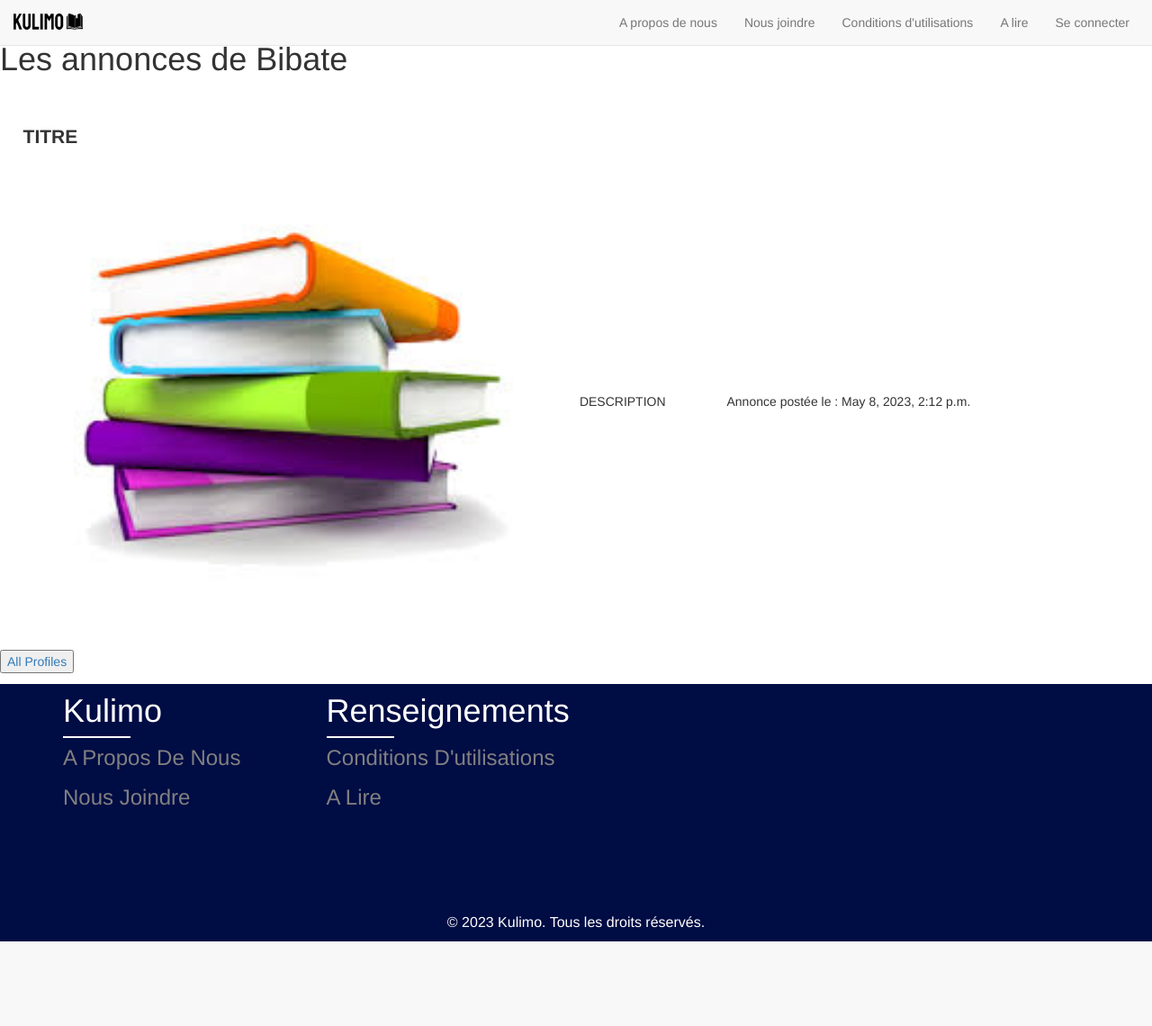
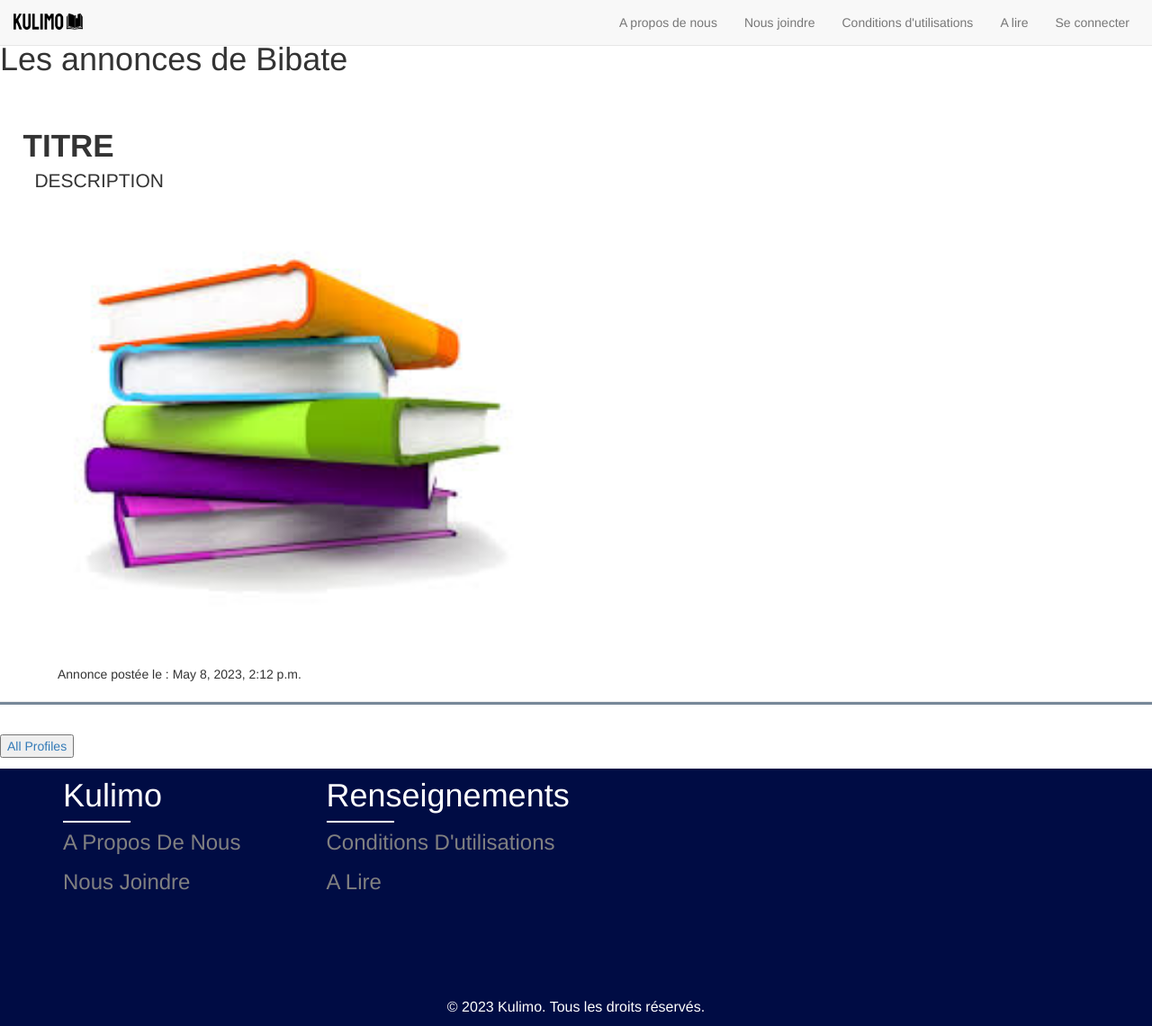
Before and after one commit to bmorin2913/Kulimo, a Django app: page /profile/2 in a window 1280 px wide. Shown: the whole page at 90% size. Before the commit the page ends 1046 px from the top, so only its background shows below. Run offline with Django 4.2, Linux system fonts and the light colour scheme; data comes from the database, SQL or seed files in the repository; both versions use the stored data as it was after the commit; some libraries are stand-ins or nearby versions.

Commit message:
idk le truc est plus beau mnt

```diff
--- a/Kulimo/accueil/templates/profile.html
+++ b/Kulimo/accueil/templates/profile.html
@@ -30,12 +30,13 @@
             <div class = "col-md-5"></div>
             <div class = "col-md-6"></div>
             <div class = "col-md-1"></div>
-            <strong style="font-size: 150% ; padding: 2%;">{{ userpost.title }}</strong>
-            <br></br>
+            <strong style="font-size: 250% ; padding: 2%;">{{ userpost.title }}</strong>
 
-            <img style="width: 50%; height: auto; padding: 2%; overflow: hidden;" src="{{ userpost.image.url }}">
+            <div style="font-size: 150%; padding-left: 3%;">{{ userpost.content }}</div>
 
-           {{ userpost.content }}
+            <img style="width: 50%; height: auto; padding: 2%; overflow: hidden; " src="{{ userpost.image.url }}">
+            <br>
+
 
 
 
@@ -43,7 +44,7 @@
                Annonce postée le : {{ userpost.date_published }}
             </span>
 
-
+         <hr style="height: 3px; background-color: lightslategray;">
         </div>
     {% endfor %}
 </div>
```
Also changed, not shown: Kulimo/db.sqlite3, Kulimo/media/images/PXL_20230515_015402094.jpg (added).
